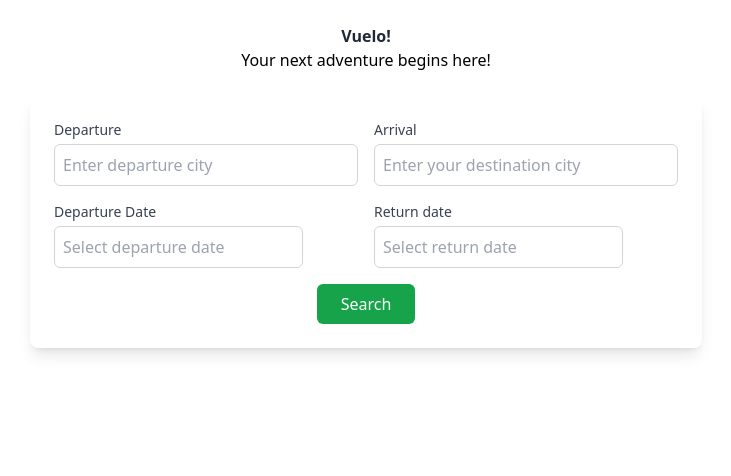
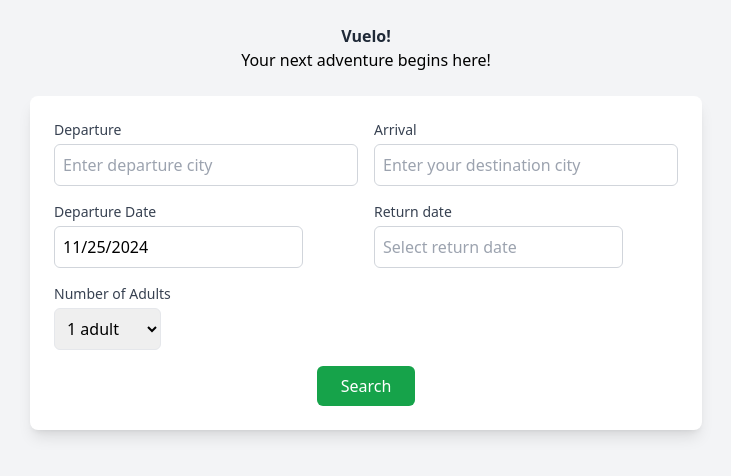
Before and after one commit to Jalysago/FlightVisualizationApp, a React (Create React App) app in the folder client/: page / in a window 1280 px wide. Shown: the top 476 px of the page, without its empty margins (274-1005 px from the left). Built offline with nearby package versions, Linux system fonts and the light colour scheme.

Commit message:
the connection frontend/backend is not working yet

```diff
--- a/client/src/App.js
+++ b/client/src/App.js
@@ -1,34 +1,21 @@
 import React, {useState} from 'react';
-import axios from 'axios';
 import FlightSearchForm from './components/FlightSearchForm';
 import FlightCard from './components/FlightCard';
 
 const App = () => {
   const [flights, setFlights] = useState([]);
-  const [isLoading, setIsLoading] = useState(false);
-  const [error, setError] = useState(null);
-  const handleSearch = async(searchParams) => {
-    try {
-      setIsLoading(true);
-      setError(null);
 
-      const response = await axios.post("http://localhost:3001/flights-search", searchParams);
-      setFlights(response.data);
-    } catch(err) {
-      console.error(err);
-      setError("Failed to find flights. Try again later!");
-    } finally {
-      setIsLoading(false);
-    }
-  };
 
   return (
-    <div className="min-h-screen-green-200 p-6">
+    <div className="min-h-screen bg-gray-100 p-6">
       <header className="text-center mb-6">
         <h1 className="text-3x1 font-bold text-gray-800">Vuelo!</h1>
         <p>Your next adventure begins here!</p>
       </header>
-      <FlightSearchForm onSearch={handleSearch} />
+      <FlightSearchForm onSearch={(fetchedFlights)=> setFlights(fetchedFlights)} />
+      <div>{flights.map((flight, index) =>(
+        <FlightCard key={index} flight={flight} />
+      ))}</div>
     </div>
   );
 }
--- a/client/src/components/FlightCard.jsx
+++ b/client/src/components/FlightCard.jsx
@@ -0,0 +1,18 @@
+import React from 'react';
+
+const FlightCard = ({ flight }) => {
+    return (
+    <div className="bg-white p-4 rounded-lg shadow-md">
+        <h3 className="text-lg font-bold">{flight.airline}</h3>
+        <p className="text-sm text-gray-600">
+           from {flight.origin} to {flight.destination}
+        </p>
+        <p className="text-sm">
+            Departure: {new Date(flight.departure).toLocaleString()}
+        </p>
+        <p className="text-sm">Price: ${flight.price}</p>
+    </div>
+    );
+};
+
+export default FlightCard;
--- a/client/src/components/FlightSearchForm.jsx
+++ b/client/src/components/FlightSearchForm.jsx
@@ -1,24 +1,48 @@
 import React, { useState } from 'react';
 import DatePicker from 'react-datepicker';
 import 'react-datepicker/dist/react-datepicker.css';
+import axios from 'axios';
 
 const FlightSearchForm = ({onSearch}) => {
-    const [departure, setDeparture] = useState('');
-    const [arrival, setArrival] = useState('');
-    const [departureDate, setDepartureDate] = useState(null);
+    const [origin, setDeparture] = useState('');
+    const [destination, setArrival] = useState('');
+    const [departureDate, setDepartureDate] = useState(new Date());
     const [returnDate, setReturnDate] = useState(null);
+    const [adults, setAdults] = useState(1);
+    const [isLoading, setIsLoading] = useState(false);
+    const [error, setError] = useState(null);
 
     const handleSubmit = async (e) => {
         e.preventDefault();
-        const flightData = {
-            departure,
-            arrival,
-            departureDate,
-            returnDate,
+
+        try {
+            setIsLoading(true);
+            setError(null);
+
+            const formattedDepartureDate = departureDate.toISOString().split('T')[0];
+            const formattedReturnDate = returnDate.toISOString().split('T')[0];
+
+            const response = await axios.get('http://localhost:3001/flights/search', {
+                params: {
+                    origin,
+                    destination,
+                    departureDate: formattedDepartureDate,
+                    returnDate: formattedReturnDate,
+                    adults,
+                },
+            });
+
+            onSearch(response.data);
+        } catch (err) {
+            console.error('Error fetching flights: ', err);
+            alert('An error occurred while searching for flights.')
+        } finally {
+            setIsLoading(false);
+        }
     };
-        onSearch(flightData);
-    };
+
     return(
+        <div>
             <form
                 onSubmit={handleSubmit}
                 className="bg-white p-6 rounded-lg shadow-lg w-full max-w-2xl mx-auto"
@@ -35,7 +59,7 @@ const FlightSearchForm = ({onSearch}) => {
                             type="text"
                             id="departure"
                             className="mt-1 block w-full p-2 border border-gray-300 rounded-md"
-                        value={departure}
+                            value={origin}
                             onChange={(e) => setDeparture(e.target.value)}
                             placeholder="Enter departure city"
                             required
@@ -52,7 +76,7 @@ const FlightSearchForm = ({onSearch}) => {
                             type="text"
                             id="arrival"
                             className="mt-1 block w-full p-2 border border-gray-300 rounded-md"
-                        value={arrival}
+                            value={destination}
                             onChange={(e) => setArrival(e.target.value)}
                             placeholder="Enter your destination city"
                             required
@@ -75,6 +99,7 @@ const FlightSearchForm = ({onSearch}) => {
                             endDate={returnDate}
                             selectsStart
                             className="mt-1 block w-full p-2 border border-gray-300 rounded-md"
+                            minDate={new Date()}
                             placeholderText="Select departure date"
                         />
                     </div>
@@ -97,15 +122,39 @@ const FlightSearchForm = ({onSearch}) => {
                         />
                     </div>
             </div>
+            <div className="mt-4">
+                    <label
+                        htmlFor="adults"
+                        className="block text-sm font-medium text-gray-700"
+                    >
+                        Number of Adults
+                    </label>
+                    <select
+                        id="adults"
+                        className="mt-1 block p-2 border border-gray rounded-md"
+                        value={adults}
+                        onChange={(e) => setAdults(Number(e.target.value))}
+                    >
+                        {[...Array(10)].map((_, i) =>(
+                            <option key={i + 1} value={i + 1}>
+                                {i + 1} {i+1 ===1 ? "adult" : "adults"}
+                            </option>
+                        ))}
+                    </select>
+                </div>
             <div className="flex justify-center">
             <button
                             type="submit"
                             className="bg-green-600 text-white py-2 px-6 rounded-md hover:bg-green-800 mt-4"
+                            disabled={isLoading}
                         >
-                        Search
+                            {isLoading ? 'Searching...' : 'Search'}
                 </button>
             </div>
             </form>
+            {isLoading && <p className="text-center mt-4">Finding flights...</p>}
+            {error && <p className="text-center text-gray-700 mt-4">{error}</p>}
+        </div>
     );
 };
 
```
Also changed, not shown: 2 other files (tests, documents, lock files or other folders). Lines whose indentation alone changed are shown as unchanged.
